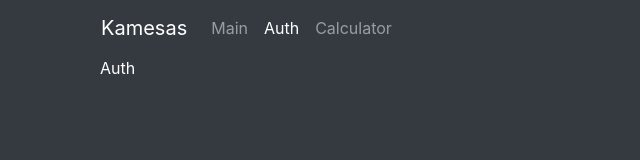
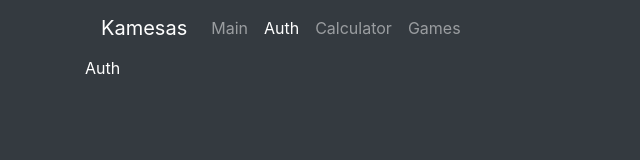
Before and after one commit to Kamesas/ts-apps, a React (Create React App) app: page /auth in a window 1280 px wide. Shown: the top 160 px of the page, without its empty margins (0-640 px from the left). Built offline with nearby package versions, Linux system fonts and the light colour scheme.

Commit message:
added games page

```diff
--- a/src/App.tsx
+++ b/src/App.tsx
@@ -3,6 +3,7 @@ import "./App.scss";
 import { Switch, BrowserRouter, Route } from "react-router-dom";
 import Header from "./components/_common/Header/Header";
 
+const Games = lazy(() => import("./pages/GamePage"));
 const Calculator = lazy(() => import("./pages/CalculatorPage"));
 const Auth = lazy(() => import("./pages/Auth"));
 const Main = lazy(() => import("./pages/Main"));
@@ -14,6 +15,12 @@ function App() {
         <Header />
         <Suspense fallback={null}>
           <Switch>
+            <Route path="/games">
+              <Games />
+            </Route>
+            <Route path="/calculator">
+              <Calculator />
+            </Route>
             <Route path="/calculator">
               <Calculator />
             </Route>
--- a/src/components/_common/Header/model.ts
+++ b/src/components/_common/Header/model.ts
@@ -3,5 +3,6 @@ import { IMenuHeader } from "./interfaces";
 export const HEADER_LINKS: Array<IMenuHeader> = [
   { title: "Main", link: "/", exact: true },
   { title: "Auth", link: "/auth", exact: false },
-  { title: "Calculator", link: "/calculator", exact: false }
+  { title: "Calculator", link: "/calculator", exact: false },
+  { title: "Games", link: "/games", exact: false }
 ];
--- a/src/pages/Auth.tsx
+++ b/src/pages/Auth.tsx
@@ -1,7 +1,7 @@
 import React from "react";
 
 const Auth = () => {
-  return <div className="Auth container">Auth</div>;
+  return <div className="Auth">Auth</div>;
 };
 
 export default Auth;
--- a/src/pages/CalculatorPage.tsx
+++ b/src/pages/CalculatorPage.tsx
@@ -1,7 +1,7 @@
 import React from "react";
 import Simplecalculator from "../components/SimpleCalculator/SimpleCalculator";
 
-const Calculatorpage = () => {
+const CalculatorPage = () => {
   return (
     <div className="Calculatorpage">
       <Simplecalculator />
@@ -9,4 +9,4 @@ const Calculatorpage = () => {
   );
 };
 
-export default Calculatorpage;
+export default CalculatorPage;
--- /dev/null
+++ b/src/pages/GamePage.tsx
@@ -0,0 +1,7 @@
+import React from "react";
+
+const GamePage = () => {
+  return <div className="GamePage">GamePage</div>;
+};
+
+export default GamePage;
```
